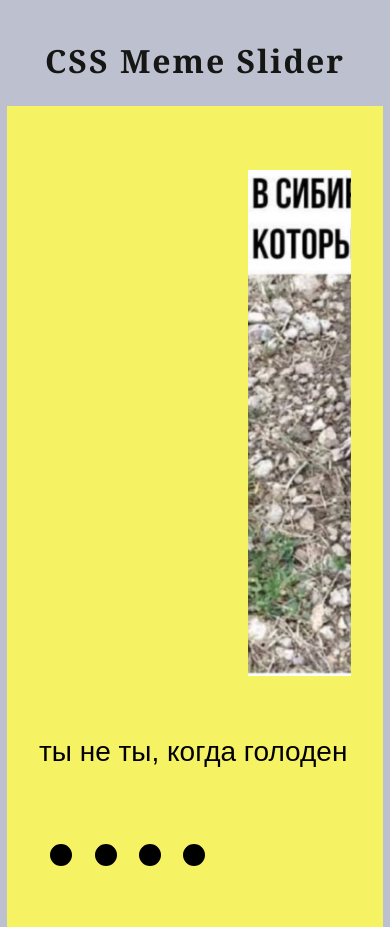
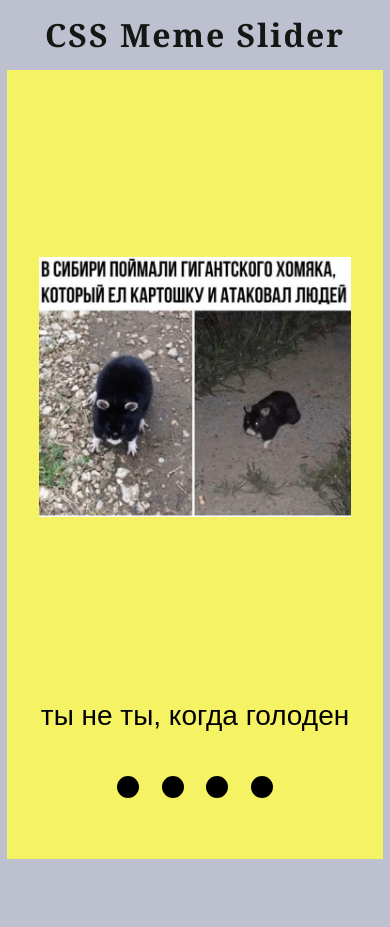
Before and after one commit to sergunio/cssMemSlider, a plain HTML site: page cssMemSlider/index.html in a window 390 px wide. After the commit the page ends 859 px from the top, so only its background shows below. Drawn offline with Linux system fonts and the light colour scheme.

Commit message:
refactor: add adaptive (16 май 2022 г. 22:31:51)

```diff
--- a/cssMemSlider/style.css
+++ b/cssMemSlider/style.css
@@ -20,13 +20,12 @@ body {
     font-family: "Georgia";
     font-size: 32px;
     font-weight: 400;
-    line-height: 90px;
+    line-height: 70px;
     color: #161615;
     letter-spacing: 0.06em;
 }
 
 h1{
-    margin-top: 1rem;
     font-weight: 700;
     font-size: 2rem;
     text-align: center;
@@ -51,7 +50,7 @@ h1{
 
 .slides{
     display: flex;
-    width: calc(64rem * 4);
+    width: calc(80vw * 4);
     height: 60vh;
     padding: 2rem 0;
     transition: transform 0.5s ease-in-out;
@@ -98,7 +97,7 @@ h1{
     transform: translateX(-75%);
 }
 .wrapper__text {
-    height: 4.5rem;
+    height: 2.5rem;
     overflow: hidden;
 }
 
@@ -160,6 +159,17 @@ h1{
     transform: translateY(-13.5rem);
 }
 
+@media (max-width: 1050px) {
+    .container{
+        flex-direction: column;
+        align-items: center;
+    }
+
+    p{
+        text-align: center;
+    }
+}
+
 @font-face {
     font-family: 'Arial';
     font-style: normal;
```
